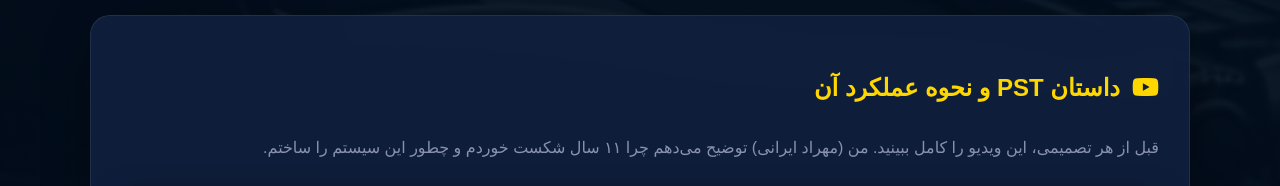
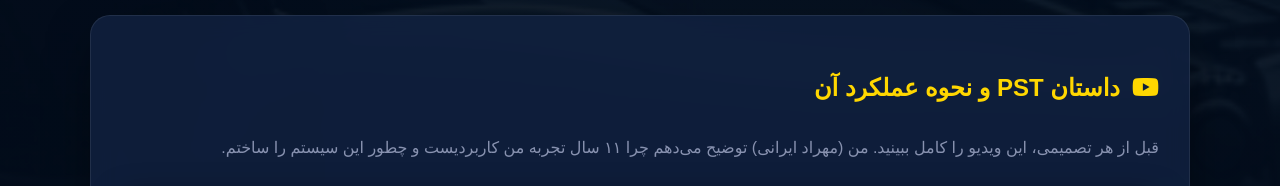
Before and after one commit to mehradirania/PST, a plain HTML site: page index.html in a window 1280 px wide. Shown: the part 1800-1986 px from the top of the page. Drawn offline with Linux system fonts and the light colour scheme; grey boxes are pictures that could not be loaded; a small style sheet from the web is missing.

Commit message:
index.html
Signed-off-by: MehradIrani <mehradirania@gmail.com>

```diff
--- a/index.html
+++ b/index.html
@@ -207,7 +207,7 @@
         <!-- بخش ویدیو معرفی -->
         <div class="glass-card">
             <h2 class="section-title"><i class="fab fa-youtube"></i> داستان PST و نحوه عملکرد آن</h2>
-            <p style="margin-bottom: 25px; color: var(--text-muted);">قبل از هر تصمیمی، این ویدیو را کامل ببینید. من (مهراد ایرانی) توضیح می‌دهم چرا ۱۱ سال شکست خوردم و چطور این سیستم را ساختم.</p>
+            <p style="margin-bottom: 25px; color: var(--text-muted);">قبل از هر تصمیمی، این ویدیو را کامل ببینید. من (مهراد ایرانی) توضیح می‌دهم چرا ۱۱ سال تجربه من کاربردیست و چطور این سیستم را ساختم.</p>
             <div class="video-wrapper">
                 <!-- مهم: شناسه ویدیوی یوتیوب خود را جایگزین کنید -->
                 <iframe src="https://www.youtube.com/embed/ID_VIDEO_YOUTUBE_KHODETAN" title="PST Introduction Video" allow="accelerometer; autoplay; clipboard-write; encrypted-media; gyroscope; picture-in-picture" allowfullscreen></iframe>
```
